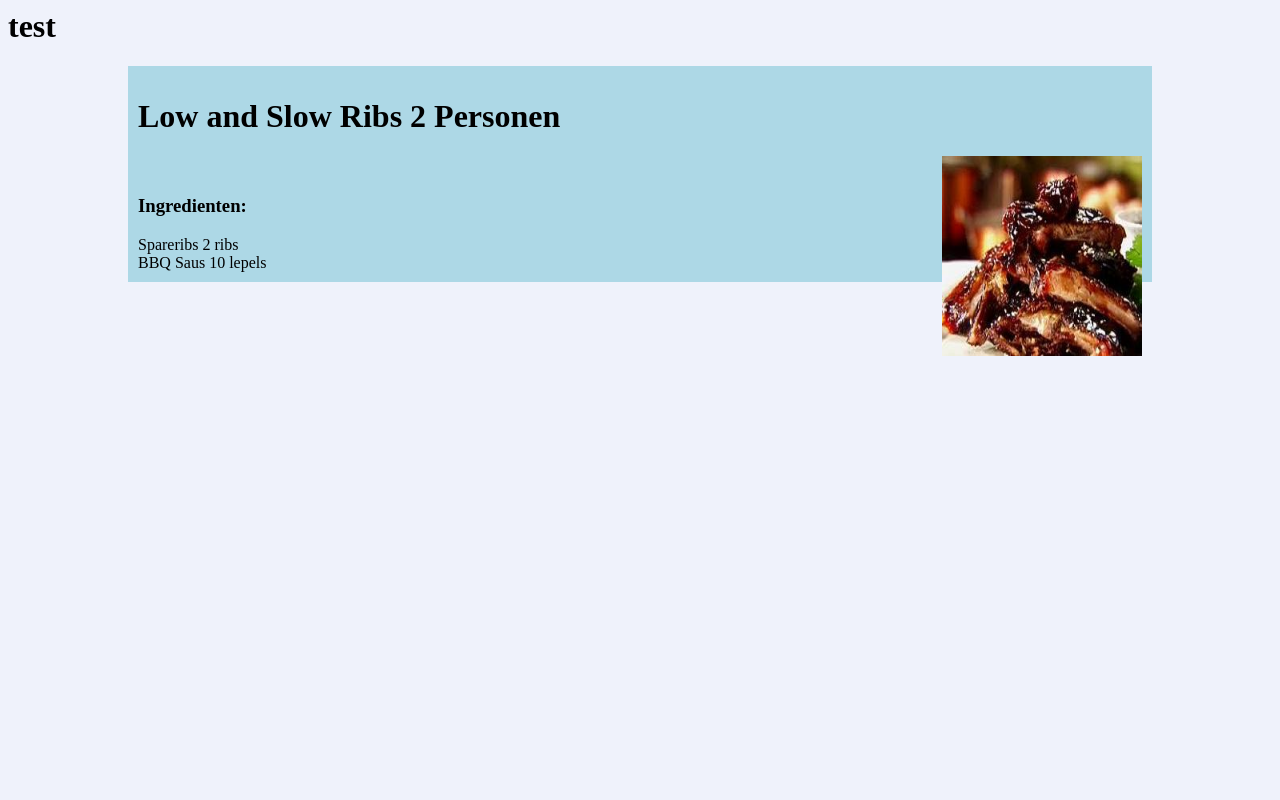
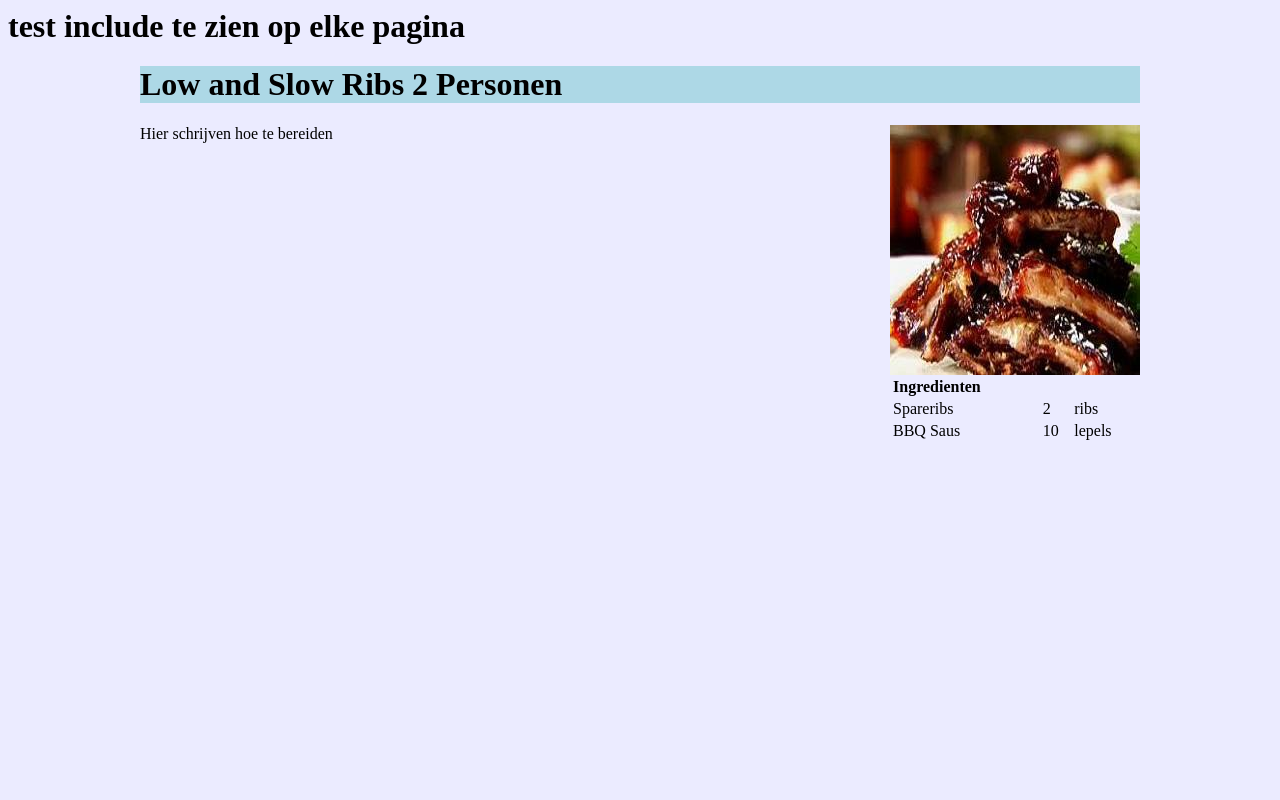
Before and after one commit to patricktuin/Django, a Django app: page /food/4/ in a window 1280 px wide. Run offline with Django 3.2, Linux system fonts and the light colour scheme; data comes from the database, SQL or seed files in the repository; both versions use the stored data as it was after the commit; parts of the project's set-up code (start-up, migrations or seed data) failed here and were passed over.

Commit message:
third commit

```diff
--- a/food/admin.py
+++ b/food/admin.py
@@ -13,6 +13,7 @@ class DishAdmin(admin.ModelAdmin):
         ('Date information', {'fields': ['pub_date'], 'classes': ['collapse']}),
         ('Servers how many people', {'fields': ['persons']}),
         ('Image link or url', {'fields': ['url']}),
+        ('Preparation', {'fields': ['preparation']}),
     ]
     inlines = [ChoiceInline]
     list_display = ('name', 'pub_date')
--- a/food/models.py
+++ b/food/models.py
@@ -6,6 +6,7 @@ class Dish(models.Model):
     pub_date = models.DateTimeField('date published')
     persons = models.IntegerField()
     url = models.CharField(max_length=30)
+    preparation = models.TextField()
     def __unicode__(self):  # Python 3: def __str__(self):
         return self.name
 
--- a/food/static/food/style.css
+++ b/food/static/food/style.css
@@ -1,9 +1,9 @@
 body{
-	background-color: #EFF2FB;
+	background-color: #EBEBFF;
 }
 
 #container{
-	width:1024px;
+	width:1000px;
 	margin:auto;
 	background-color: lightblue;
 
@@ -11,12 +11,20 @@ body{
 
 #header{
 	#background-color: red;
-	padding: 10px;
 }
 
-#content{
-	#background-color: red;
-	padding: 10px;
+#content-left{
+	#background-color: orange;
+	height: 200px;
+	width: 750px;
+	float:left;
+
+}
+
+#content-right{
+	#background-color: blue;
+	width: 250px;
+	float:right;
 }
 
 img{
@@ -24,6 +32,12 @@ img{
 }
 
 /*TABLE PROPERTIES*/
+
+
 li{
 	list-style-type: none;
 }
+
+th{
+	text-align: left;
+}
--- a/food/templates/food/detail.html
+++ b/food/templates/food/detail.html
@@ -6,14 +6,23 @@
 
 	<div id='header'>
 		<h1>{{ dish.name }}  {{dish.persons}} Personen</h1>
+	</div>
+	<div id ='content-left'>
+		{{ dish.preparation|safe }}
+	</div>
+	<div id = 'content-right'>
 		{% if dish.url != None %}
-			<img src="/static/food/images/{{ dish.url }}" width="200" height="200">
+			<img src="/static/food/images/{{ dish.url }}" width="250" height="250">
 		{% endif %}
-	</div>
-	<div id = 'content'>
-		<h3>Ingredienten:</h3>
+		<table style="width:250px">
+		<th>Ingredienten</th>
 		{% for ingredient in dish.ingredient_set.all %}
-			<li>{{ ingredient.ingredient }} {{ ingredient.amount }} {{ ingredient.unit }} </li>
+			<tr>
+				<td>{{ ingredient.ingredient }}</td>
+				<td>{{ ingredient.amount }}</td>
+				<td>{{ ingredient.unit }}</td>
+			</tr>
 		{% endfor %}
+		</table>
 	</div>
 </div>
--- a/food/templates/food/test.html
+++ b/food/templates/food/test.html
@@ -1 +1 @@
-<h1>test</h1>
+<h1>test include te zien op elke pagina</h1>
```
Also changed, not shown: db.sqlite3, food/static/food/images/ribs1.jpg (added), 2 other files.
